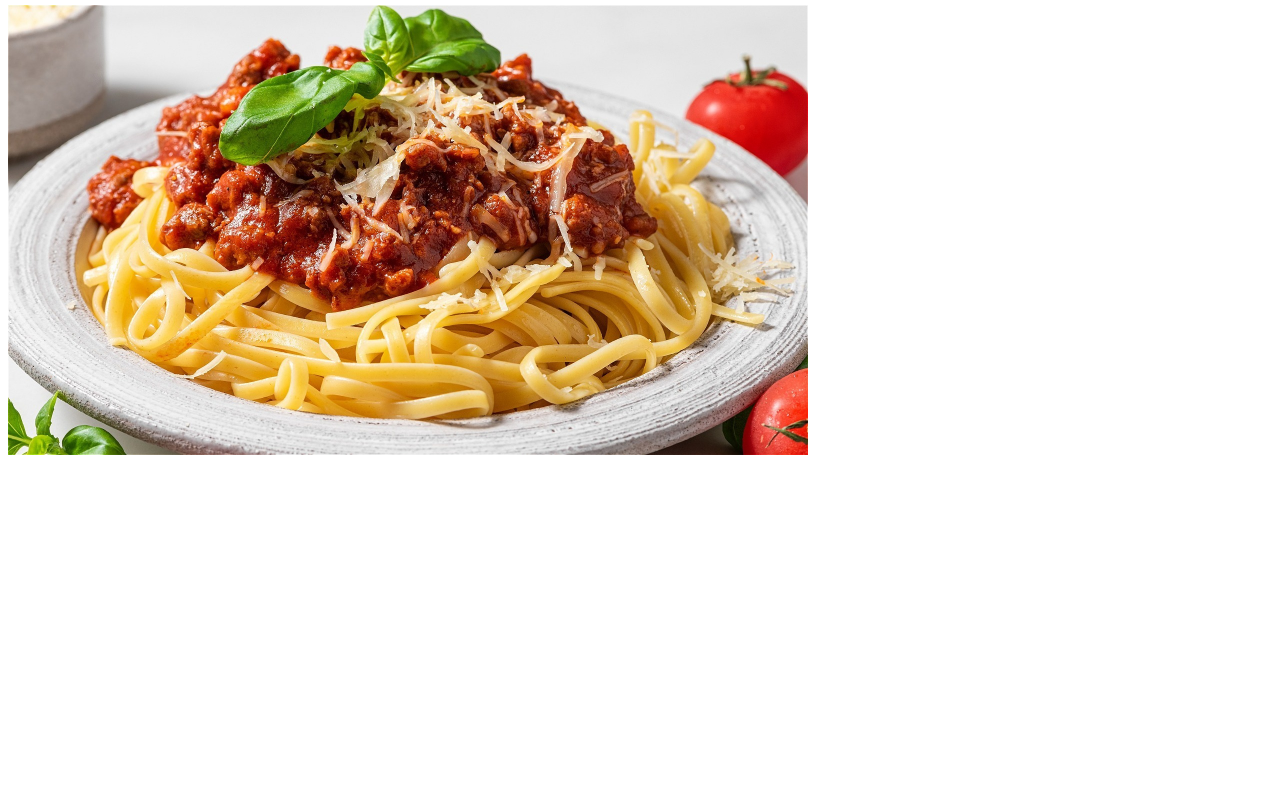
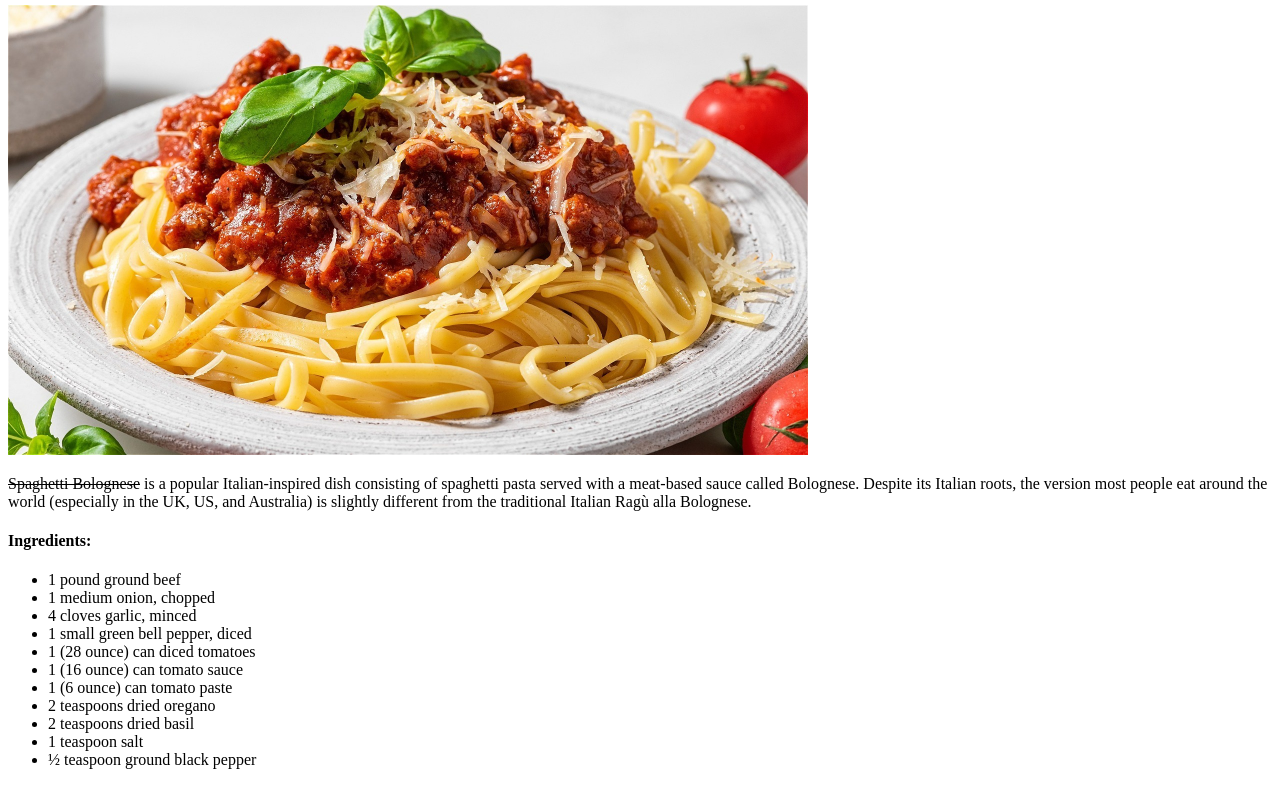
Before and after one commit to FilipStak/odin-recipes, a plain HTML site: page recipes/spaghetti.html in a window 1280 px wide. Shown: the part 103-888 px from the top of the page. Before the commit the page ends 800 px from the top, so only its background shows below. Drawn offline with Linux system fonts and the light colour scheme.

Commit message:
Add image, ingredients, and description.

```diff
--- a/recipes/spaghetti.html
+++ b/recipes/spaghetti.html
@@ -3,13 +3,32 @@
   <head>
     <meta charset="UTF-8" />
     <meta name="viewport" content="width=device-width, initial-scale=1.0" />
-    <title>Spaghetti</title>
+    <title>Spaghetti bolognese</title>
   </head>
   <body>
     <h3><a href="../index.html">Home</a></h3>
-    <h2>Spaghetti</h2>
+    <h2>Spaghetti bolognese</h2>
     <img src="images/spaghetti.jpg" alt="A picture of spaghetti." width="800" />
-    <p></p>
-    <p></p>
+    <p>
+      <s>Spaghetti Bolognese</s> is a popular Italian-inspired dish consisting
+      of spaghetti pasta served with a meat-based sauce called Bolognese.
+      Despite its Italian roots, the version most people eat around the world
+      (especially in the UK, US, and Australia) is slightly different from the
+      traditional Italian Ragù alla Bolognese.
+    </p>
+    <h4>Ingredients:</h4>
+    <ul>
+      <li>1 pound ground beef</li>
+      <li>1 medium onion, chopped</li>
+      <li>4 cloves garlic, minced</li>
+      <li>1 small green bell pepper, diced</li>
+      <li>1 (28 ounce) can diced tomatoes</li>
+      <li>1 (16 ounce) can tomato sauce</li>
+      <li>1 (6 ounce) can tomato paste</li>
+      <li>2 teaspoons dried oregano</li>
+      <li>2 teaspoons dried basil</li>
+      <li>1 teaspoon salt</li>
+      <li>½ teaspoon ground black pepper</li>
+    </ul>
   </body>
 </html>
```
